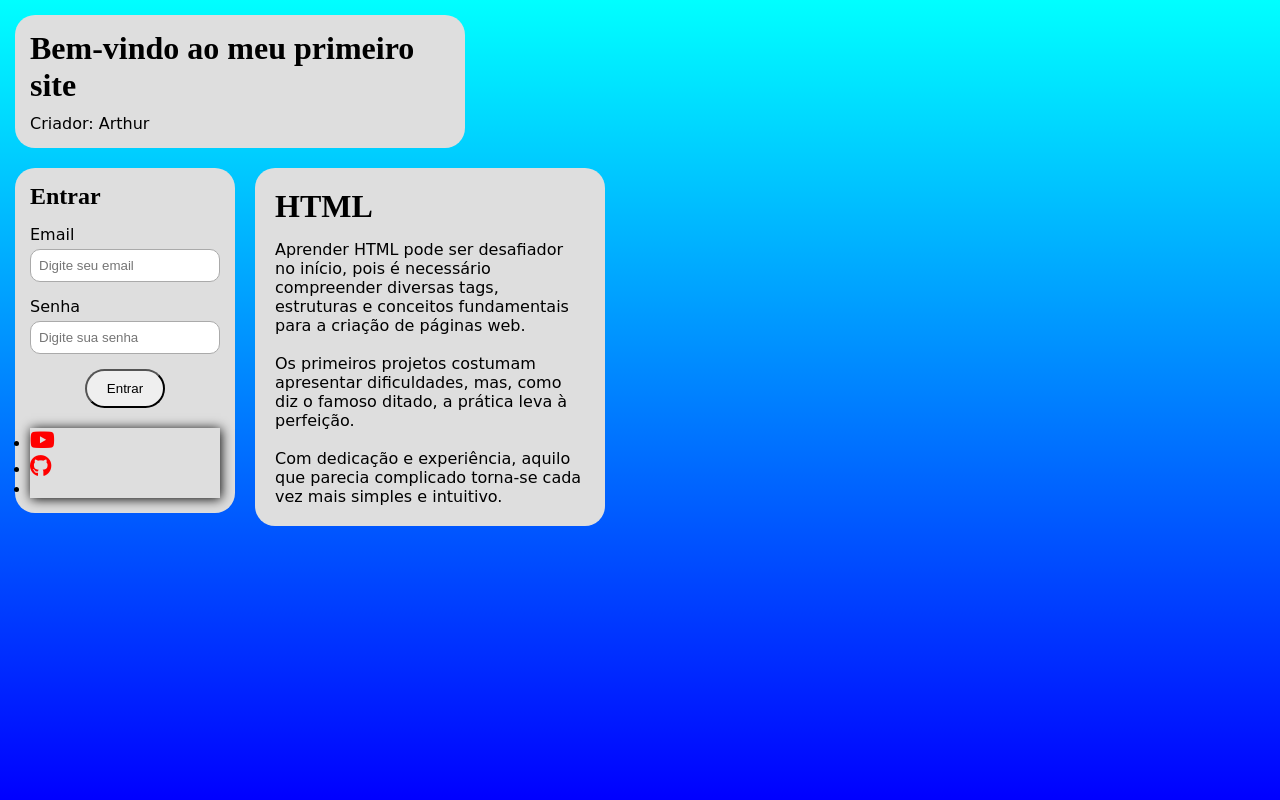
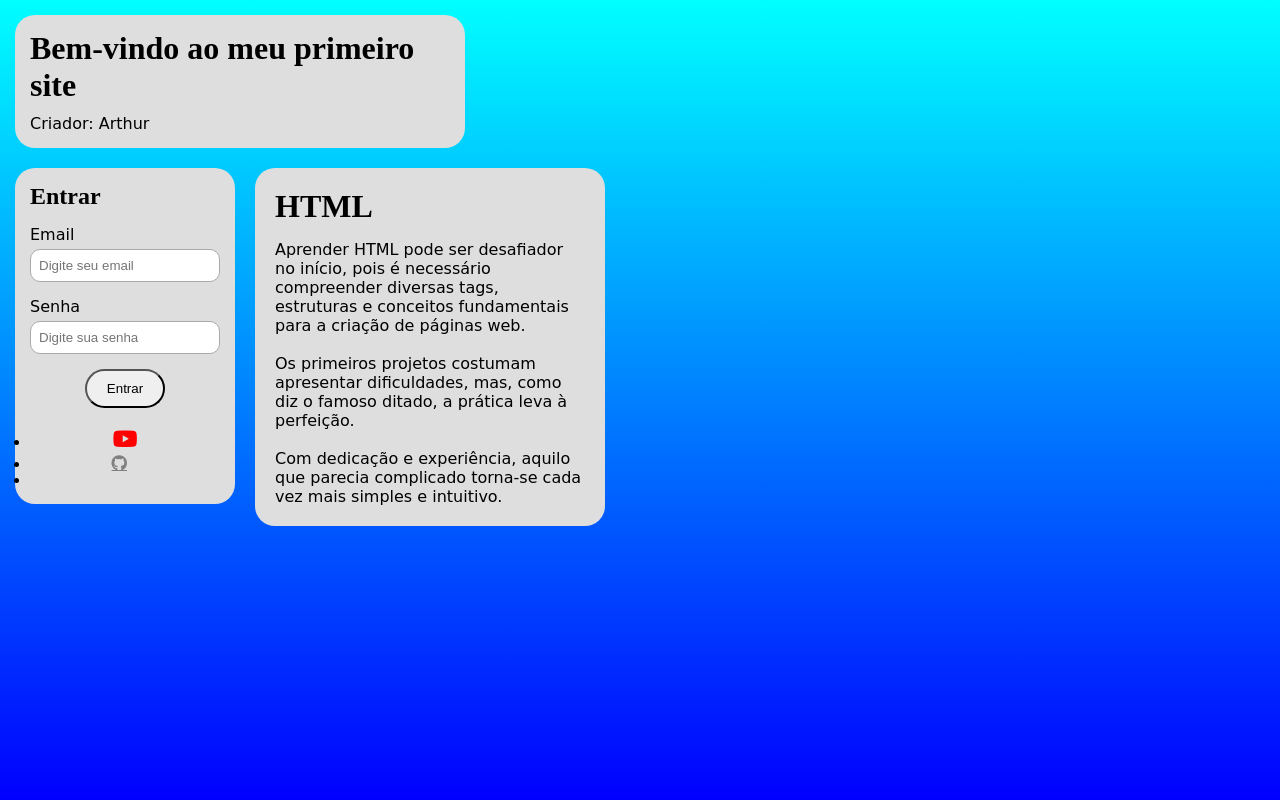
Before and after one commit to machadoerlane52-eng/kdfjz-vl-, a plain HTML site: page index.html in a window 1280 px wide. Drawn offline with Linux system fonts and the light colour scheme.

Commit message:
Update index.css

```diff
--- a/index.css
+++ b/index.css
@@ -64,14 +64,26 @@ button {
 
 .link {
     margin-top: 20px;
-    box-shadow: 1px 1px 11px black;
+    list-style-type: none;
 }
 
-.link a {
+.imagemss {
     color: red;
     text-decoration: none;
+    display: flex;
+    justify-self: center;
     font-weight: bold;
     font-size: 22px;
+    list-style: none;
+}
+
+.imagems {
+    color: gray;
+    display: flex;
+    justify-self: center;
+    margin-top: 5px;
+    width: 27px;
+    list-style: none;
 }
 
 .text {
```
